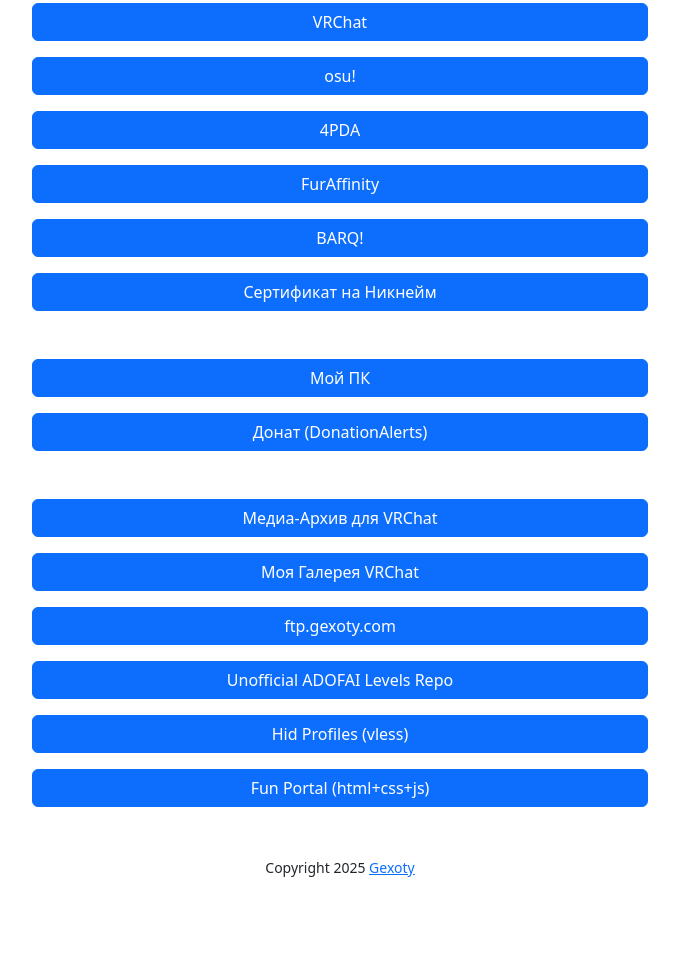
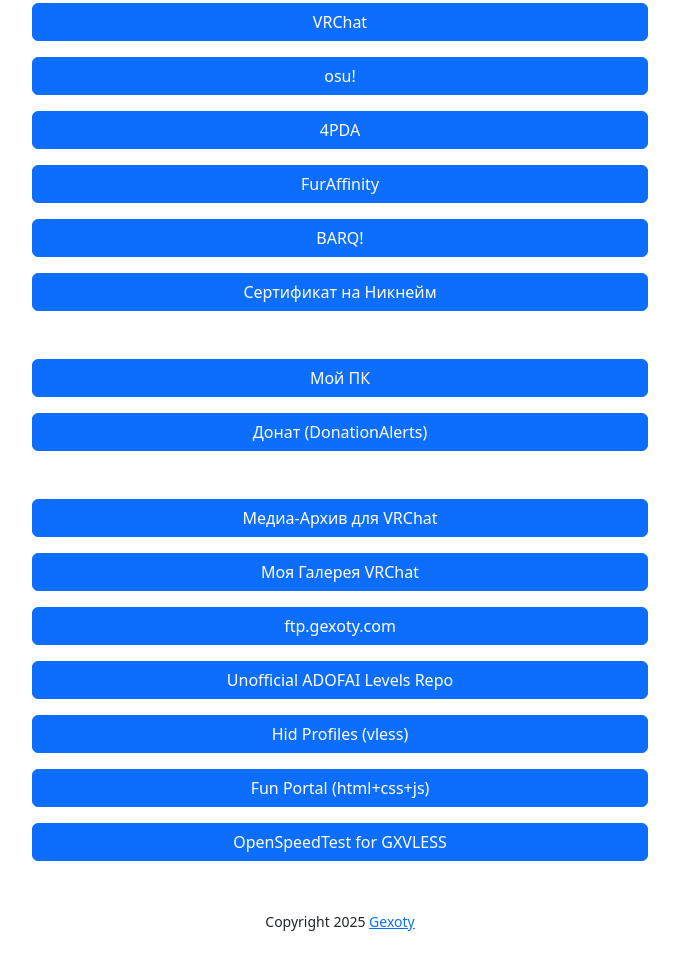
Before and after one commit to gexoty/links, a plain HTML site: page index.html in a window 1280 px wide. Shown: the part 421-1390 px from the top of the page, without its empty margins (300-979 px from the left). Before the commit the page ends 1348 px from the top, so only its background shows below. Drawn offline with nearby package versions, Linux system fonts and the light colour scheme.

Commit message:
Add new link
Link for New service. OpenSpeedTest for GXVLESS

```diff
--- a/index.html
+++ b/index.html
@@ -60,6 +60,7 @@
 				<p><a class="btn btn-primary w-100" href="https://adofai.gexoty.com">Unofficial ADOFAI Levels Repo</a></p>
 				<p><a class="btn btn-primary w-100" href="https://hid.gexoty.com">Hid Profiles (vless)</a></p>
 				<p><a class="btn btn-primary w-100" href="/fun">Fun Portal (html+css+js)</a></p>
+				<p><a class="btn btn-primary w-100" href="https://speedtest.gxt.su">OpenSpeedTest for GXVLESS</a></p>
 			</div>
 
 			<!-- Footer -->
```
